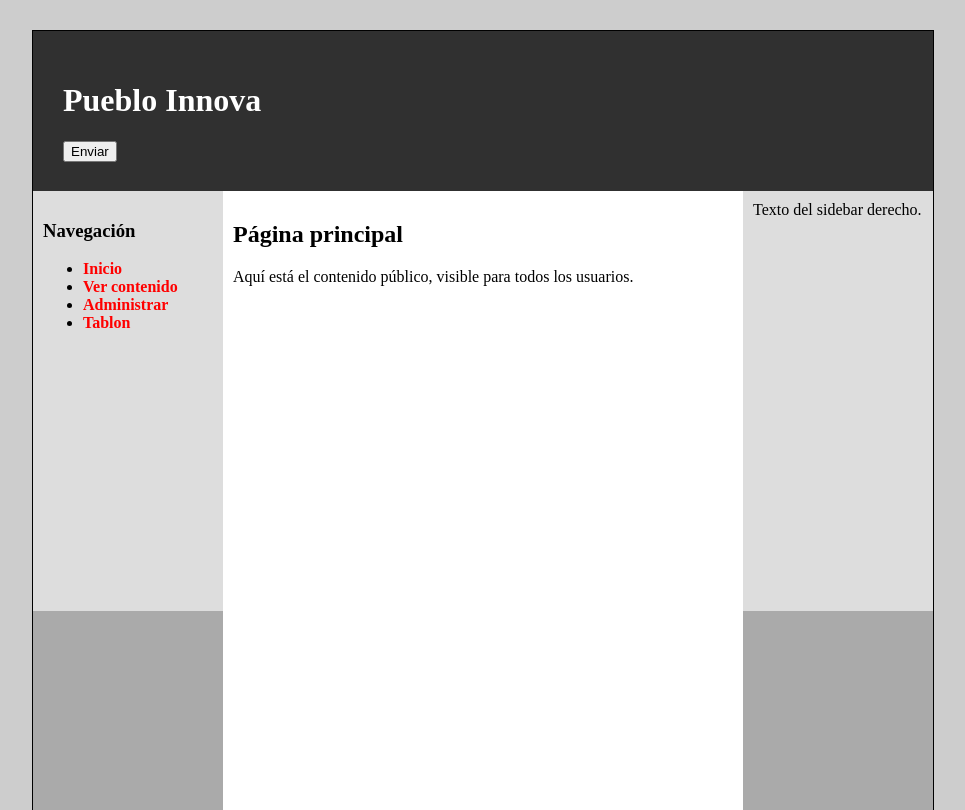
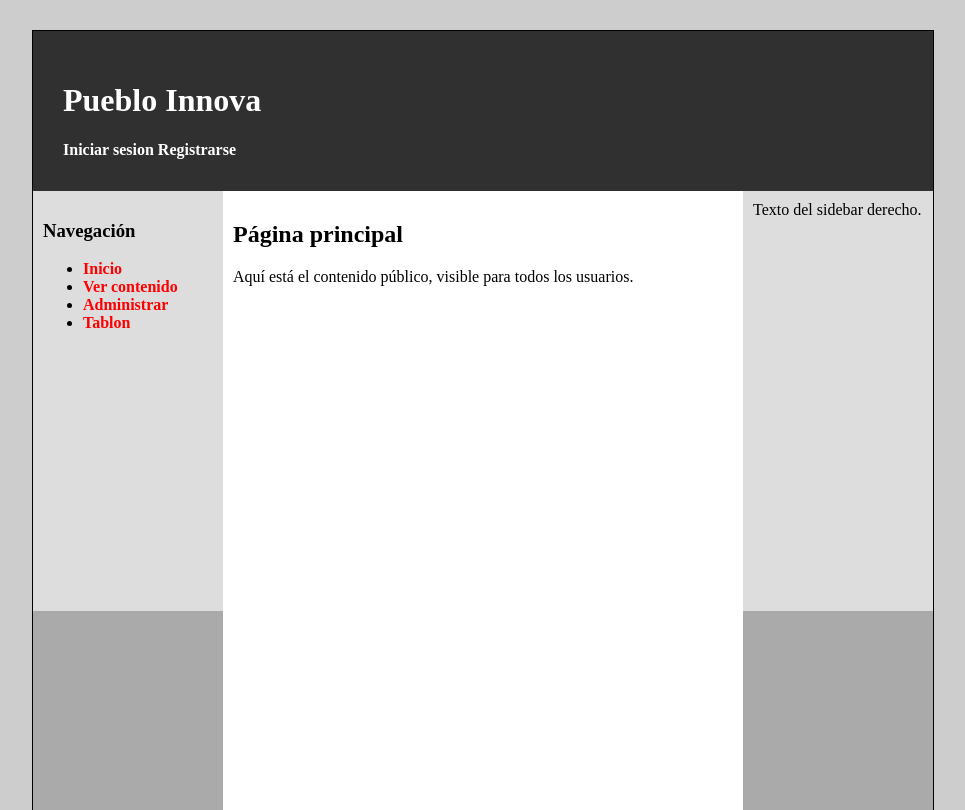
Before and after one commit to JoseRamonRenteroJimenez/SW_G5, a PHP site: page /index.php in a window 1280 px wide. Shown: the top 810 px of the page, without its empty margins (157-1122 px from the left). Run offline with PHP 8.4, Linux system fonts and the light colour scheme.

Commit message:
header funcional

```diff
--- a/Practica2/includes/vistas/comun/header.php
+++ b/Practica2/includes/vistas/comun/header.php
@@ -9,5 +9,5 @@ function mostrarSaludo() {
 
 echo '<header>';
     echo '<h1>Pueblo Innova</h1>';
-    echo '<input type ="submit" value="Enviar">';
+    mostrarSaludo();
 echo '</header>';
```
